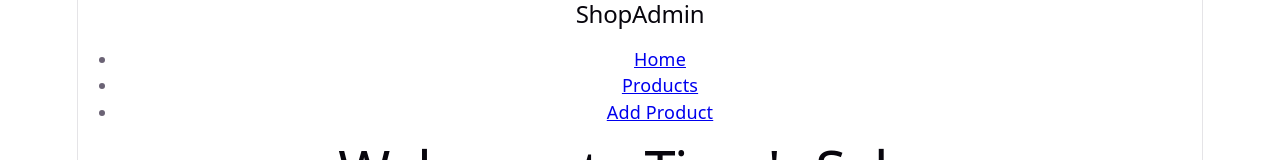
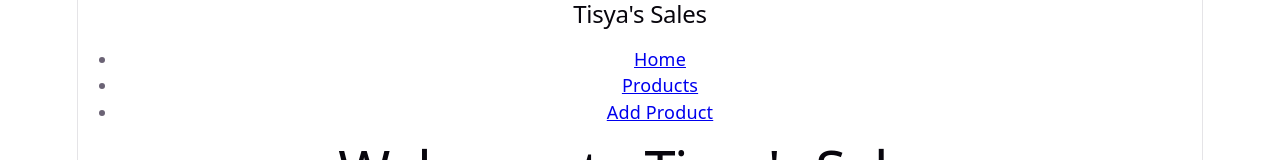
Before and after one commit to ianmwenja8-collab/ecommerce-admin, a React (Vite) app: page / in a window 1280 px wide. Shown: the top 160 px of the page. Built offline with nearby package versions, Linux system fonts and the light colour scheme.

Commit message:
I have made some modification

```diff
--- a/src/components/nav.jsx
+++ b/src/components/nav.jsx
@@ -4,7 +4,7 @@ import { Link } from "react-router-dom";
 function Navbar() {
     return (
         <nav className="navbar">
-            <h2>ShopAdmin</h2>
+            <h2>Tisya's Sales</h2>
 
             <ul className="nav-links">
                 <li>
```
